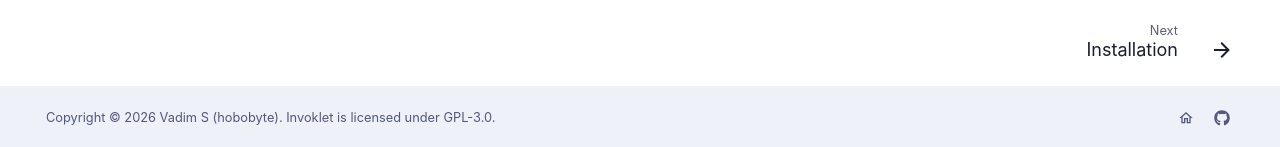
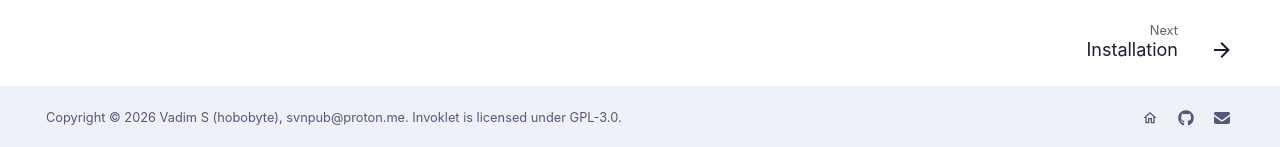
Before and after one commit to campforge/run-pad-docs, an MkDocs documentation site: the page built from docs/site/index.md, in a window 1280 px wide and 900 px high, scrolled down 3112 px. Shown: the part 750-897 px from the top of the window. Built offline with MkDocs 1.6.1 and Material for MkDocs 9.7.7, drawn with Linux system fonts in a browser that asks for light colours.

Commit message:
Add the public contact email to the footer of the documentation site
The copyright line of the footer links svnpub@proton.me, and the social links of the footer get a Contact link to it.

Co-Authored-By: Claude Sonnet 5.5 <noreply@anthropic.com>

```diff
--- a/mkdocs.yml
+++ b/mkdocs.yml
@@ -4,7 +4,7 @@
 site_name: Invoklet
 site_description: User guide for Invoklet, a native, fast, cross-platform C# scratchpad for .NET.
 site_url: https://tervforge.github.io/invoklet-docs/
-copyright: Copyright &copy; 2026 Vadim S (hobobyte). Invoklet is licensed under GPL-3.0.
+copyright: Copyright &copy; 2026 Vadim S (hobobyte), <a href="mailto:svnpub@proton.me">svnpub@proton.me</a>. Invoklet is licensed under GPL-3.0.
 
 docs_dir: docs/site
 site_dir: site
@@ -72,6 +72,9 @@ extra:
     - icon: fontawesome/brands/github
       link: https://github.com/tervforge/invoklet
       name: Invoklet on GitHub
+    - icon: fontawesome/solid/envelope
+      link: mailto:svnpub@proton.me
+      name: Contact
   generator: false
 
 extra_css:
```
